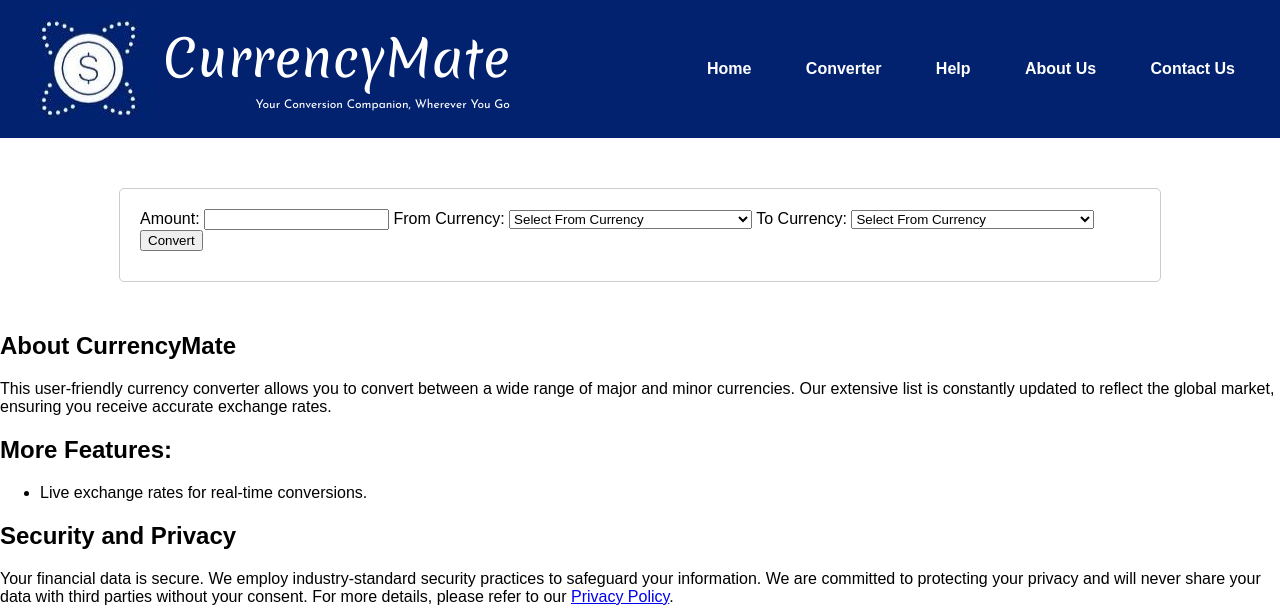
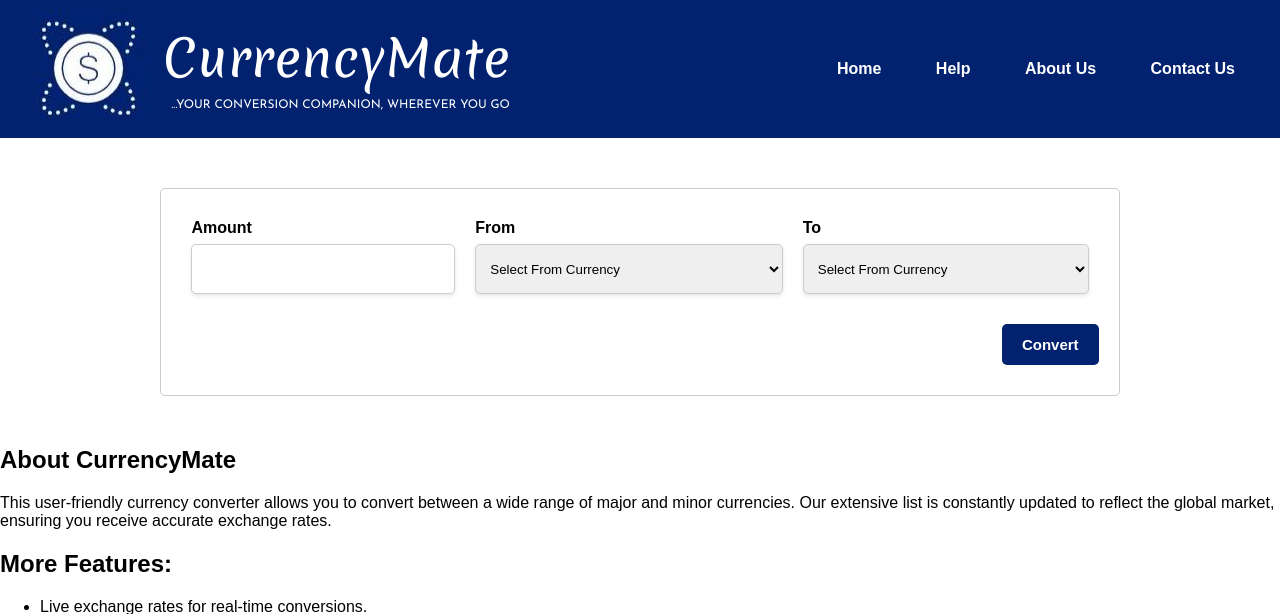
Before and after one commit to Augustinejude365/Portfolio-Project---CurrencyMate, a Flask app: page / in a window 1280 px wide. Shown: the top 614 px of the page. Run offline with Flask 2, Linux system fonts and the light colour scheme.

Commit message:
updated: restructured the form

```diff
--- a/templates/index.html
+++ b/templates/index.html
@@ -4,6 +4,8 @@
 		<meta charset="UTF-8">
 		<meta name="viewport" content="width=device-width, initial-scale=1.0">
 		<title>Currency Converter</title>
+		<link rel="icon" href="{{ url_for('static', filename='images/favicon.ico') }}" type="image/x-icon">
+  		<link rel="shortcut icon" href="{{ url_for('static', filename='images/favicon.ico') }}" type="image/x-icon">
 		<link rel="stylesheet" type="text/css" href="{{ url_for('static', filename='styles/styles.css') }}">
 	</head>
 	<body>
@@ -12,35 +14,44 @@
 				<img src="{{ url_for('static', filename='images/logo.png') }}" alt="CurrencyMate Logo" class="logo">
 				<div class="logo-text">
 					<h1 class="logo-name">CurrencyMate</h1>
-					<p class="slogan">Your Conversion Companion, Wherever You Go</p>
+					<p class="slogan">...YOUR CONVERSION COMPANION, WHEREVER YOU GO</p>
 				</div>
 			</div>
 			<nav class="tabs">
 				<ul>
-					<li><a href="#home">Home</a></li>
-					<li class="active"><a href="#converter">Converter</a></li>
-					<li class="active"><a href="#converter">Help</a></li>
-					<li class="active"><a href="#converter">About Us</a></li>
-					<li class="active"><a href="#converter">Contact Us</a></li>
+					<li class="active"><a href="#home">Home</a></li>
+					<li><a href="#converter">Help</a></li>
+					<li><a href="#converter">About Us</a></li>
+					<li><a href="#converter">Contact Us</a></li>
 				</ul>
 			</nav>
 		</header>
 		<div class="container">
-			<form id="conversion-form">
-				<label for="amount">Amount:</label>
+			<form id="conversion-form" class="flex-form">
+				<div class="flex-input">
+					<div class="form-group">
+						<label for="amount">Amount</label>
 						<input type="number" id="amount" step="any" required>
-				<label for="fromCurrency">From Currency:</label>
+					</div>
+					<div class="form-group">
+						<label for="fromCurrency">From</label>
 						<select id="fromCurrency" required>
 							<option value="" disabled selected>Select From Currency</option>
 							<!-- I Populated dynamically with currency options in script -->
 							<!-- Example: <option value="USD">United States Dollar (USD)</option> -->
 						</select>
 
-				<label for="toCurrency">To Currency:</label>
+					</div>
+					<div class="form-group">
+						<label for="toCurrency">To</label>
 						<select id="toCurrency" required>
 							<option value="" disabled selected>Select From Currency</option>
 						</select>
+					</div>
+				</div>
+				<div class="flex-button">
 					<button type="submit">Convert</button>
+				</div>
 			</form>
 			<div id="result"></div>
 		</div>
```
Lines whose indentation alone changed are shown as unchanged.
